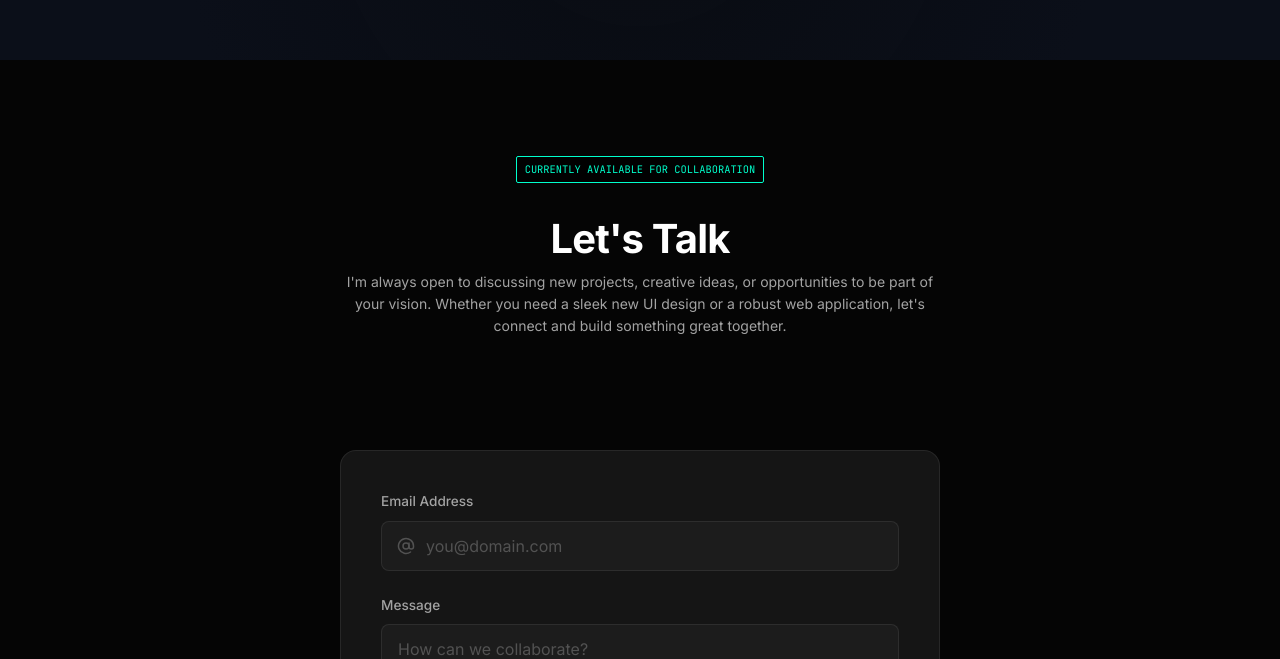
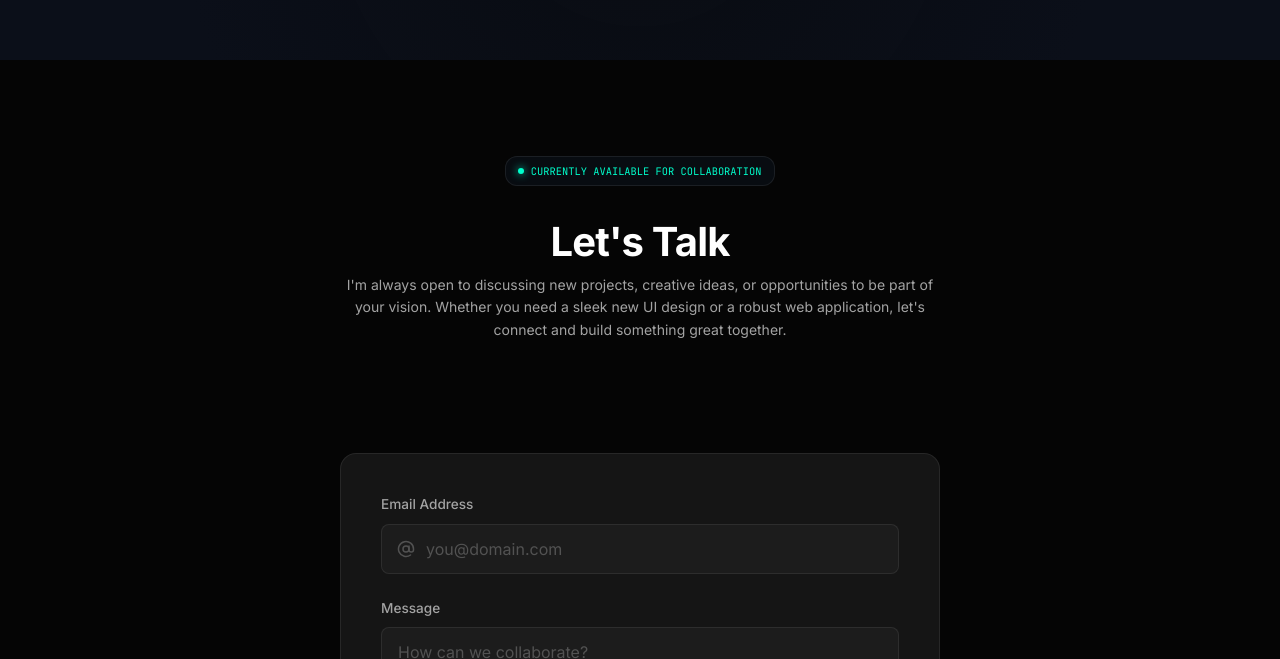
Before and after one commit to suo3/sasareport, a React (Vite) app: page / in a window 1280 px wide. Shown: the part 1573-2232 px from the top of the page. Built offline with nearby package versions, Linux system fonts and the light colour scheme; no server answers; the database is empty.

Commit message:
feat: add Contact form with Supabase integration, implement Navbar component, and define Project styles

```diff
--- a/src/components/Contact.tsx
+++ b/src/components/Contact.tsx
@@ -37,8 +37,8 @@ export const Contact: React.FC = () => {
     <section id="contact" className="contact section-padding">
       <div className="container">
         <div className="section-header text-center">
-          <div className="status-badge active mono" style={{ position: 'relative', display: 'inline-block', top: '0', right: '0', marginBottom: '2rem' }}>
-            <span className="status-dot"></span> CURRENTLY AVAILABLE FOR COLLABORATION
+          <div className="status-badge active mono" style={{ position: 'relative', display: 'inline-flex', top: '0', right: '0', marginBottom: '2rem', color: 'var(--accent-cyan)' }}>
+            CURRENTLY AVAILABLE FOR COLLABORATION
           </div>
 
           <h2 className="section-title">Let's Talk</h2>
--- a/src/components/Navbar.tsx
+++ b/src/components/Navbar.tsx
@@ -8,9 +8,9 @@ export const Navbar: React.FC = () => {
 
         {/* Logo left */}
         <div className="nav-brand">
-          <div className="brand-logo">
+          <a href="#home" className="brand-logo" style={{ textDecoration: 'none' }}>
             <span className="brand-initials">SOA</span>
-          </div>
+          </a>
         </div>
 
         {/* Center Pill Navigation */}
--- a/src/components/Projects.css
+++ b/src/components/Projects.css
@@ -97,17 +97,37 @@
   top: 1rem;
   right: 1rem;
   font-size: 0.65rem;
-  padding: 0.25rem 0.5rem;
-  border-radius: 2px;
-  background: rgba(0,0,0,0.7);
-  backdrop-filter: blur(4px);
-  border: 1px solid var(--border-color);
+  padding: 0.35rem 0.75rem;
+  border-radius: 12px;
+  background: rgba(10, 15, 20, 0.85);
+  backdrop-filter: blur(8px);
+  border: 1px solid rgba(255, 255, 255, 0.08);
   z-index: 10;
+  display: flex;
+  align-items: center;
+  gap: 0.4rem;
+  color: var(--text-primary);
 }
 
-.status-badge.active { color: var(--accent-cyan); border-color: var(--accent-cyan); }
-.status-badge.beta { color: #ffbd2e; border-color: #ffbd2e; }
-.status-badge.draft { color: var(--text-muted); }
+.status-badge::before {
+  content: '';
+  display: block;
+  width: 6px;
+  height: 6px;
+  border-radius: 50%;
+}
+
+.status-badge.active::before {
+  background-color: var(--accent-cyan);
+  box-shadow: 0 0 8px var(--accent-cyan);
+}
+.status-badge.beta::before {
+  background-color: #ffbd2e;
+  box-shadow: 0 0 8px #ffbd2e;
+}
+.status-badge.draft::before {
+  background-color: var(--text-muted);
+}
 
 .project-content {
   padding: 1.25rem;
```
